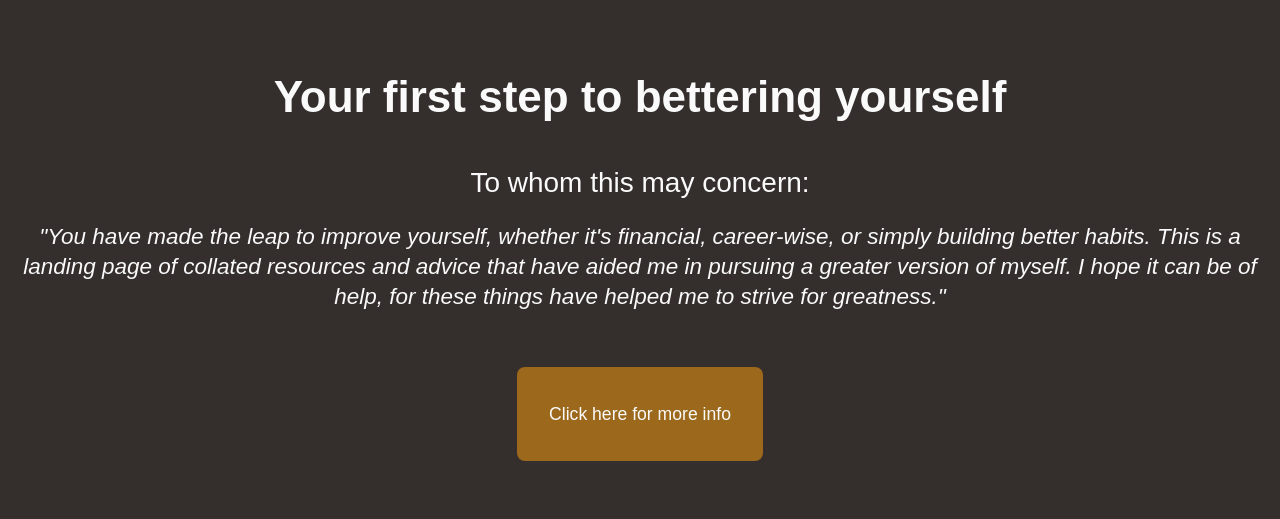
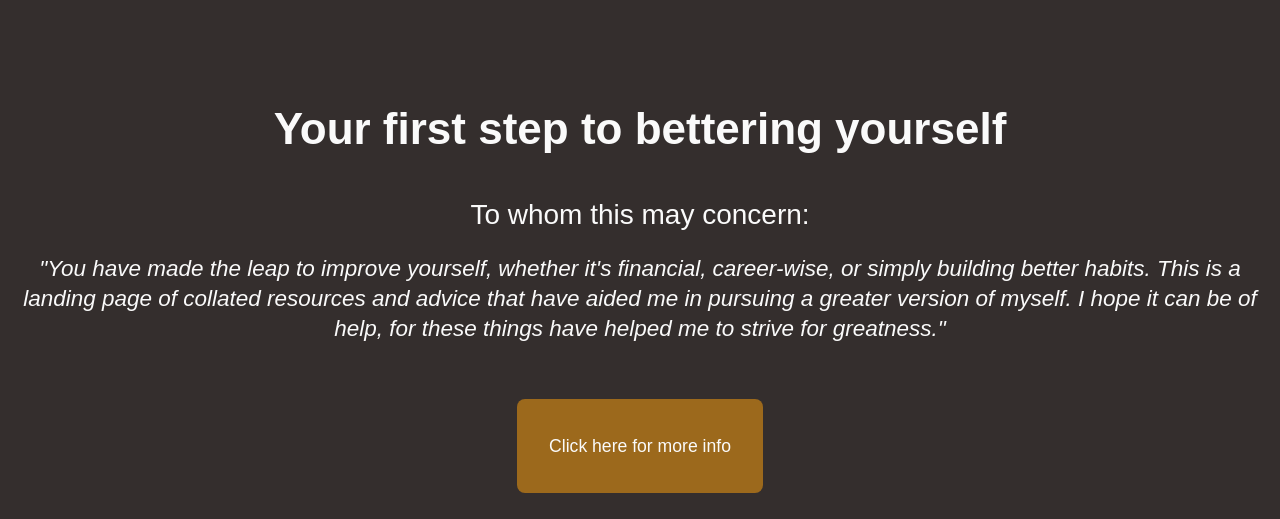
Before and after one commit to silent-improvement/silent-improvement-gatsby-site, a Gatsby site: page / in a window 1280 px wide. Shown: the part 96-615 px from the top of the page. Built offline with nearby package versions, Linux system fonts and the light colour scheme; Gatsby itself is replaced by a stand-in of ours; a web font is replaced by a local one.

Commit message:
updated styles to make footer stick to the bottom and adjusted content spacing

```diff
--- a/src/styles/Partials/_content.scss
+++ b/src/styles/Partials/_content.scss
@@ -1,12 +1,12 @@
 .content {
-  margin: auto;
-  color: #fafafa;
   display: flex;
   align-items: center;
   flex-direction: column;
+  margin: auto;
+  color: #fafafa;
 
   @include x-large-container;
-  padding-top: 5rem;
+  padding-top: 7rem;
   padding-bottom: 2rem;
 
   &__title {
@@ -43,7 +43,7 @@
     border-radius: 0.5rem;
     border: none;
     padding: 2rem;
-    margin-bottom: 4rem;
+    margin-bottom: 7rem;
     transition: all 0.5s ease;
     -webkit-transition: all 0.5s ease;
 
--- a/src/styles/_container.scss
+++ b/src/styles/_container.scss
@@ -3,10 +3,16 @@ body {
     display: flex;
     flex-direction: column;
     width: 100%;
-    height: 100vh;
+    min-height: 100vh;
     margin: 0;
     padding: 0;
     background-color: #342e2d;
+}
+
+#___gatsby, #gatsby-focus-wrapper {
+  display: flex;
+  flex-direction: column;
+  flex: 1;
 }
 
 .hover-effect {
```
